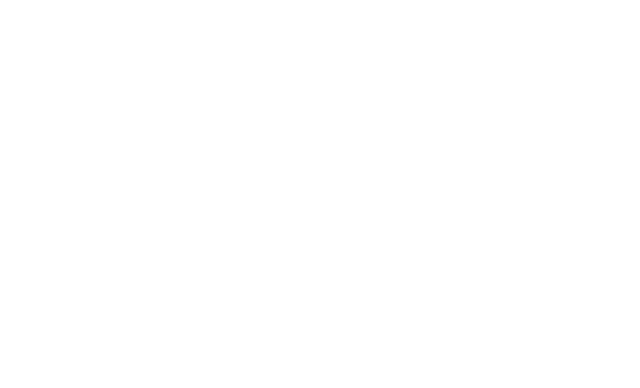
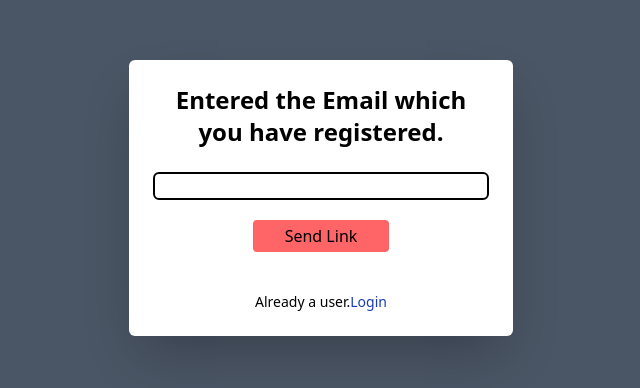
Before and after one commit to mohammedali64/Sharpener, a React (Vite) app in the folder expense-tracker/: page /forgotPassword in a window 1280 px wide. Before the commit this address had no page. Shown: the part 202-590 px from the top of the page, without its empty margins (319-959 px from the left). Built offline with nearby package versions, Linux system fonts and the light colour scheme.

Commit message:
Added the forgot password function

```diff
--- a/expense-tracker/src/App.jsx
+++ b/expense-tracker/src/App.jsx
@@ -4,6 +4,7 @@ import Home from './Components/Home';
 import Profile from './Components/Profile';
 import PrivateRoute from './Components/PrivateRoute';
 import { BrowserRouter, Routes, Route } from 'react-router-dom';
+import ForgotPassword from './Components/ForgotPassword';
 
 function App() {
   return (
@@ -26,6 +27,12 @@ function App() {
             </PrivateRoute>
           }
         />
+        <Route
+          path="/forgotPassword"
+          element={
+              <ForgotPassword />
+          }
+        />
       </Routes>
   );
 }
--- a/expense-tracker/src/Components/AuthForm.jsx
+++ b/expense-tracker/src/Components/AuthForm.jsx
@@ -76,6 +76,9 @@ const AuthForm = () => {
             setConfirmPassword('');
         }
     }
+    const handleForgotPassword = ()=>{
+        navigate("/forgotPassword");
+    }
 
   return (
     <div className="flex items-center justify-center min-h-screen bg-gray-600">
@@ -120,6 +123,9 @@ const AuthForm = () => {
             {isLogin ? "Login" : "Sign up"}
           </button>
         </form>
+        <div className='flex justify-center items-center pt-1'>
+            <button className='cursor-pointer' type='button' onClick={handleForgotPassword}>Forgot Password</button>
+        </div>
         <div className="mt-4 text-center">
           <p className="text-sm text-gray-600">
             {isLogin ? "Don't have an account?" : "Have an account?"}{" "}
--- /dev/null
+++ b/expense-tracker/src/Components/ForgotPassword.jsx
@@ -0,0 +1,47 @@
+import React, { useState } from 'react'
+import { useNavigate, useSearchParams } from 'react-router-dom'
+import { firebaseApiKey } from '../Api keys/signup.env';
+
+const ForgotPassword = () => {
+    const navigate = useNavigate();
+    const [email,setEmail] = useState('');
+    const handleSubmit = async(event)=>{
+        event.preventDefault();
+        try{
+            const response = await fetch(`https://identitytoolkit.googleapis.com/v1/accounts:sendOobCode?key=${firebaseApiKey}`,{
+            method: 'POST',
+            headers: {
+                'Content-Type': 'application/json',
+            },
+            body: JSON.stringify({
+                "requestType":"PASSWORD_RESET",
+                "email": email,
+            })
+        })
+        const data = await response.json();
+        console.log(data);
+        }catch(err){
+            console.log(err);
+        }
+    }
+  return (
+    <div  className="flex items-center justify-center min-h-screen bg-gray-600">
+      <div className="bg-white p-6 rounded-md shadow-2xl w-full max-w-sm">
+        <h2 className="text-2xl font-semibold text-center mb-6">
+          Entered the Email which you have registered.
+        </h2>
+            <div>
+                <form onSubmit={handleSubmit} className='flex justify-center items-center flex-col'>
+                    <input type="email" onChange={(e)=>setEmail(e.target.value)} className='border-2 w-full rounded-md'/>
+                    <button type='submit' className='bg-red-400 px-8 py-1 mt-5 rounded-sm'>Send Link</button>
+                </form>
+            </div>
+            <div className='flex justify-center mt-10'>
+                <p className='text-sm'>Already a user.<button onClick={()=>navigate("/auth")} className='text-blue-800 cursor-pointer'>Login</button></p>
+            </div>
+      </div>
+    </div>
+  )
+}
+
+export default ForgotPassword
```
